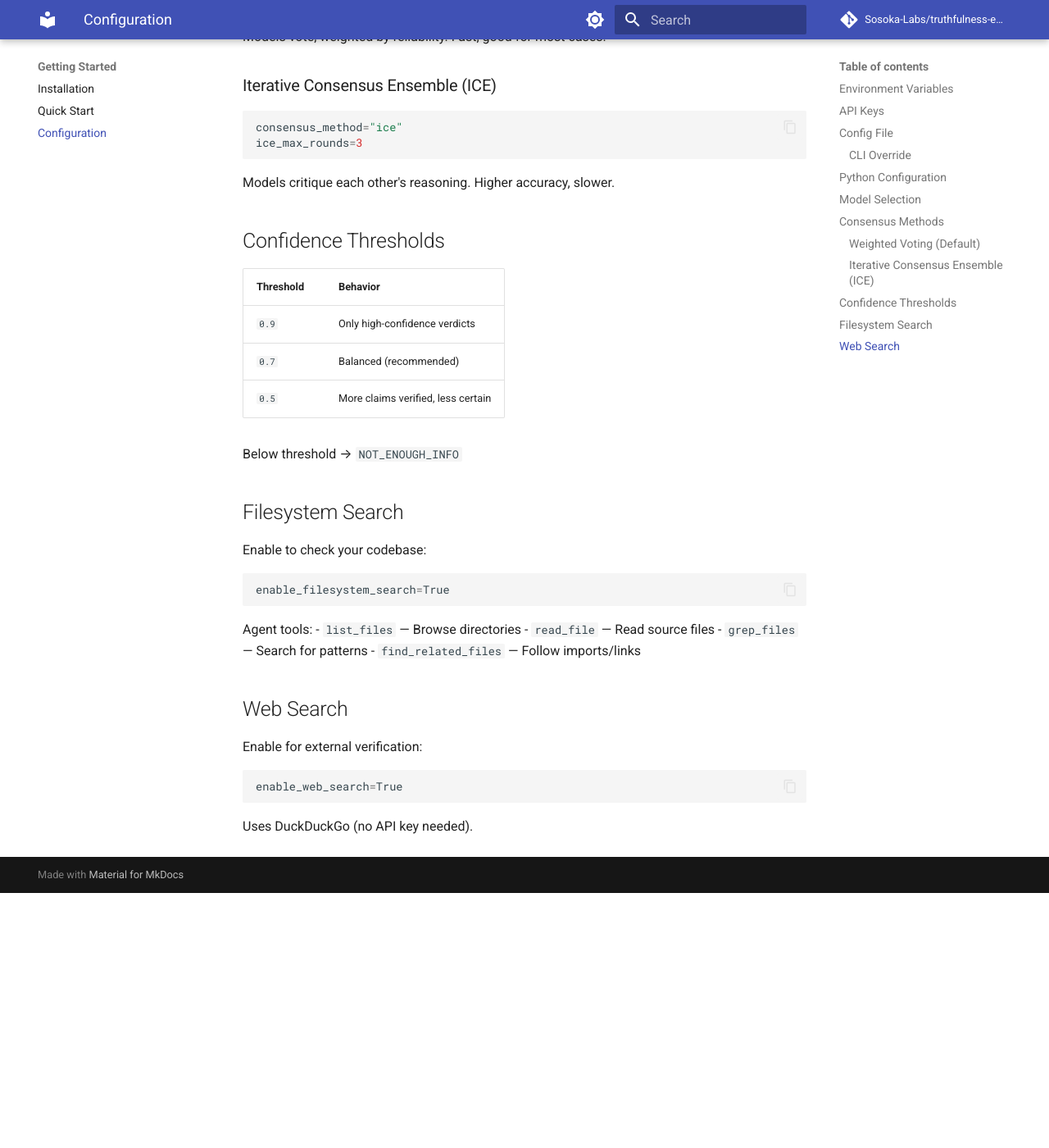
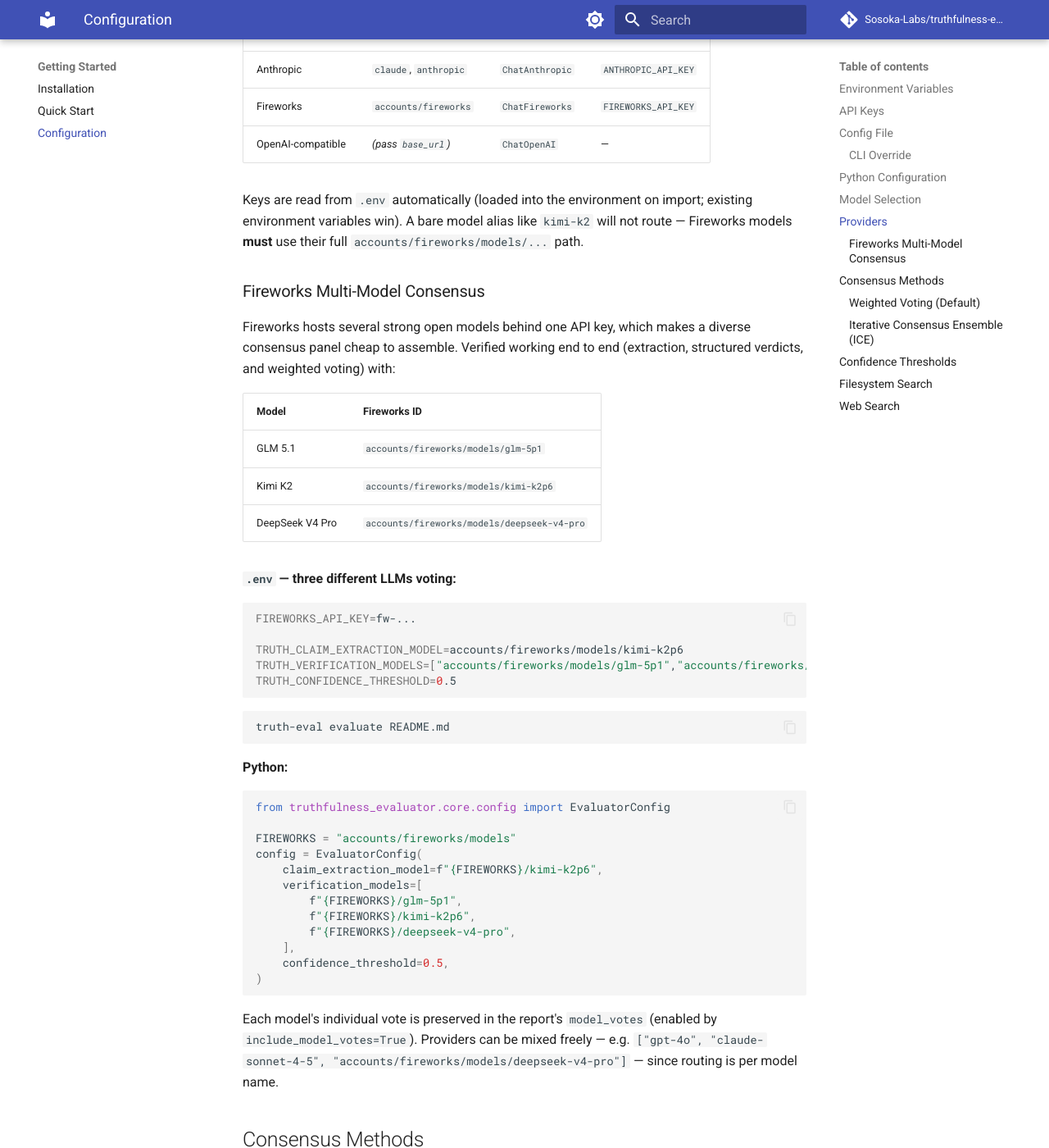
Before and after one commit to Sosoka-Labs/truthfulness-evaluator, an MkDocs documentation site: the page built from docs/getting-started/configuration.md, in a window 1280 px wide and 1400 px high, scrolled down 2724 px. Shown: the whole window at 82% size. Built offline with MkDocs 1.6.1 and Material for MkDocs 9.7.7, drawn with Linux system fonts in a browser that asks for light colours; comment, search, counter and statistics services are not loaded; before the commit the page ends 3813 px from its top, so only the background shows below that; some of the changed text lies outside the part shown.

Commit message:
docs: document Fireworks provider and 3-model consensus setup
Add a Providers table (name-based routing) and a Fireworks multi-model
section with verified GLM/Kimi/DeepSeek IDs and .env/Python examples;
seed .env.example with a commented 3-model Fireworks config. Fix a stale
CLI example missing the evaluate subcommand.

````diff
--- a/docs/getting-started/configuration.md
+++ b/docs/getting-started/configuration.md
@@ -65,10 +65,10 @@
 TRUTH_CONFIDENCE_THRESHOLD=0.9
 
 # Uses .env models and confidence
-truth-eval README.md
+truth-eval evaluate README.md
 
 # Overrides only confidence
-truth-eval README.md --confidence 0.7
+truth-eval evaluate README.md --confidence 0.7
 ```
 
 ## Python Configuration
@@ -110,6 +110,70 @@
 | `claude-sonnet-4-5` | Secondary verification | Medium |
 | `accounts/fireworks/...` | Cost-effective verification | Low |
 | `gpt-4o` + `claude` | High-confidence consensus | Higher |
+
+## Providers
+
+The provider is inferred from the **model name** (see `llm/factory.py`):
+
+| Provider | Name must contain | Client | Key |
+|----------|-------------------|--------|-----|
+| OpenAI | `gpt`, `o1`, `o3`, `o4` | `ChatOpenAI` | `OPENAI_API_KEY` |
+| Anthropic | `claude`, `anthropic` | `ChatAnthropic` | `ANTHROPIC_API_KEY` |
+| Fireworks | `accounts/fireworks` | `ChatFireworks` | `FIREWORKS_API_KEY` |
+| OpenAI-compatible | *(pass `base_url`)* | `ChatOpenAI` | — |
+
+Keys are read from `.env` automatically (loaded into the environment on import;
+existing environment variables win). A bare model alias like `kimi-k2` will not
+route — Fireworks models **must** use their full `accounts/fireworks/models/...`
+path.
+
+### Fireworks Multi-Model Consensus
+
+Fireworks hosts several strong open models behind one API key, which makes a
+diverse consensus panel cheap to assemble. Verified working end to end
+(extraction, structured verdicts, and weighted voting) with:
+
+| Model | Fireworks ID |
+|-------|--------------|
+| GLM 5.1 | `accounts/fireworks/models/glm-5p1` |
+| Kimi K2 | `accounts/fireworks/models/kimi-k2p6` |
+| DeepSeek V4 Pro | `accounts/fireworks/models/deepseek-v4-pro` |
+
+**`.env` — three different LLMs voting:**
+
+```bash
+FIREWORKS_API_KEY=fw-...
+
+TRUTH_CLAIM_EXTRACTION_MODEL=accounts/fireworks/models/kimi-k2p6
+TRUTH_VERIFICATION_MODELS=["accounts/fireworks/models/glm-5p1","accounts/fireworks/models/kimi-k2p6","accounts/fireworks/models/deepseek-v4-pro"]
+TRUTH_CONFIDENCE_THRESHOLD=0.5
+```
+
+```bash
+truth-eval evaluate README.md
+```
+
+**Python:**
+
+```python
+from truthfulness_evaluator.core.config import EvaluatorConfig
+
+FIREWORKS = "accounts/fireworks/models"
+config = EvaluatorConfig(
+    claim_extraction_model=f"{FIREWORKS}/kimi-k2p6",
+    verification_models=[
+        f"{FIREWORKS}/glm-5p1",
+        f"{FIREWORKS}/kimi-k2p6",
+        f"{FIREWORKS}/deepseek-v4-pro",
+    ],
+    confidence_threshold=0.5,
+)
+```
+
+Each model's individual vote is preserved in the report's `model_votes`
+(enabled by `include_model_votes=True`). Providers can be mixed freely — e.g.
+`["gpt-4o", "claude-sonnet-4-5", "accounts/fireworks/models/deepseek-v4-pro"]` —
+since routing is per model name.
 
 ## Consensus Methods
 
````
Also changed, not shown: 1 other file.
